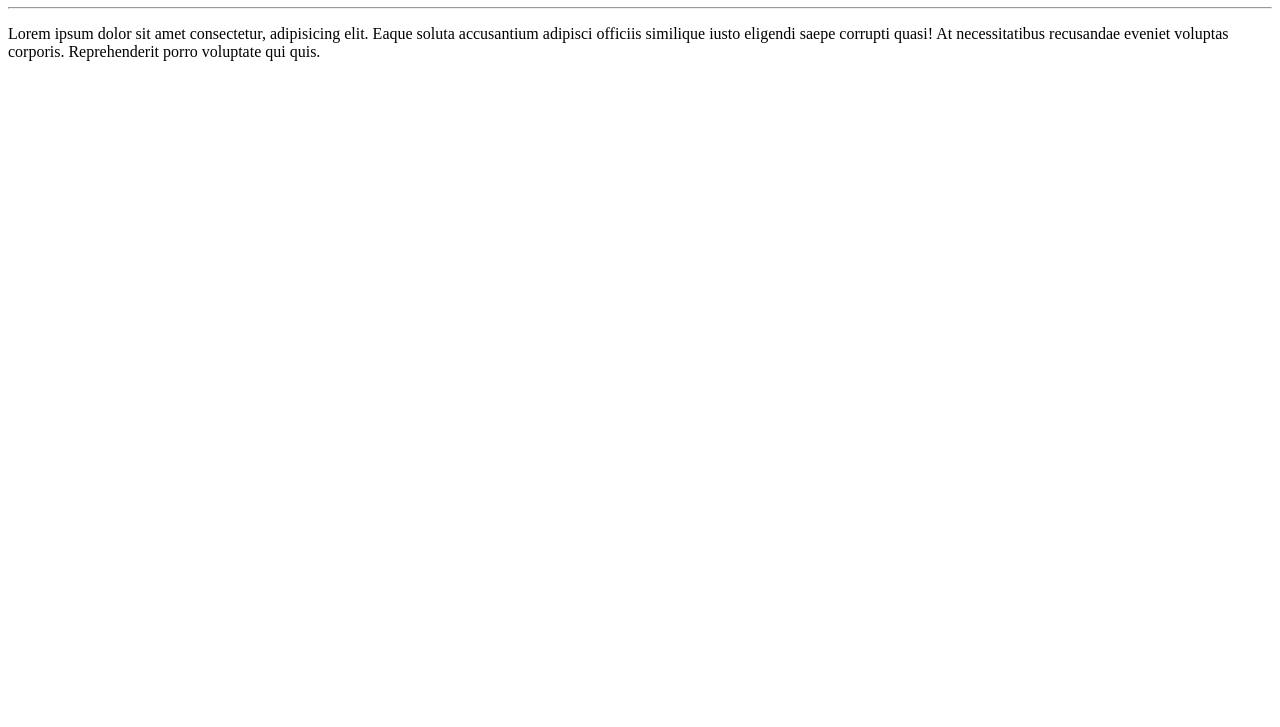
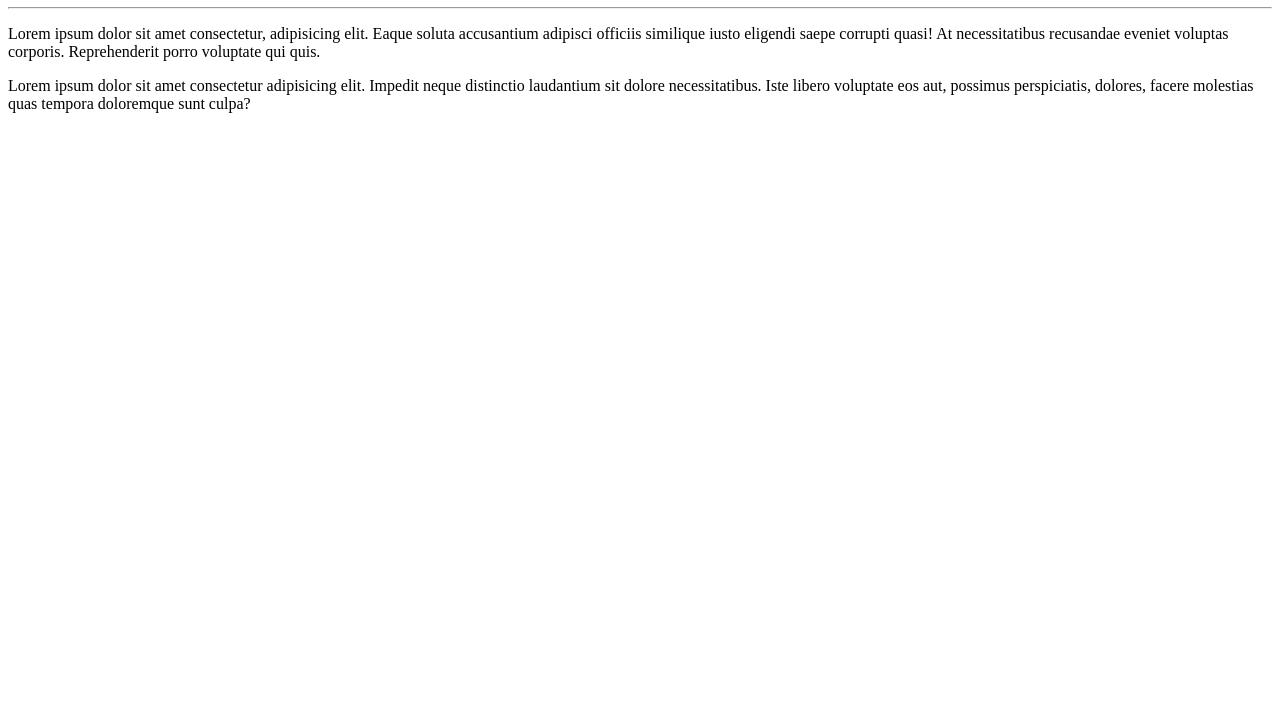
Before and after one commit to alexandreotta/Ola-Mundo, a plain HTML site: page site-exemplo/index.html in a window 1280 px wide. Shown: the part 73-800 px from the top of the page. Drawn offline with Linux system fonts and the light colour scheme.

Commit message:
Adicionei um parágrafo

```diff
--- a/site-exemplo/index.html
+++ b/site-exemplo/index.html
@@ -9,5 +9,6 @@
     <h1>Olá, mundo</h1>
     <hr>
     <p>Lorem ipsum dolor sit amet consectetur, adipisicing elit. Eaque soluta accusantium adipisci officiis similique iusto eligendi saepe corrupti quasi! At necessitatibus recusandae eveniet voluptas corporis. Reprehenderit porro voluptate qui quis.</p>
+    <p>Lorem ipsum dolor sit amet consectetur adipisicing elit. Impedit neque distinctio laudantium sit dolore necessitatibus. Iste libero voluptate eos aut, possimus perspiciatis, dolores, facere molestias quas tempora doloremque sunt culpa?</p>
 </body>
 </html>
```
